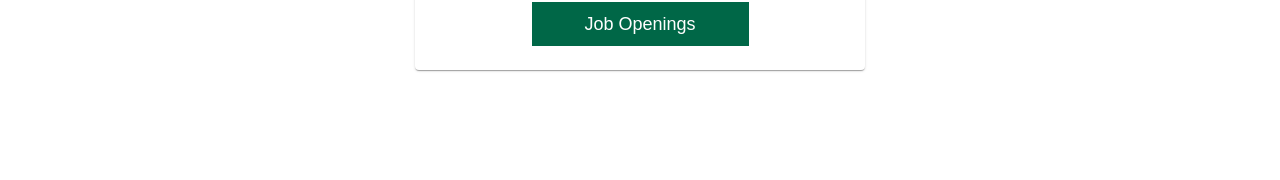
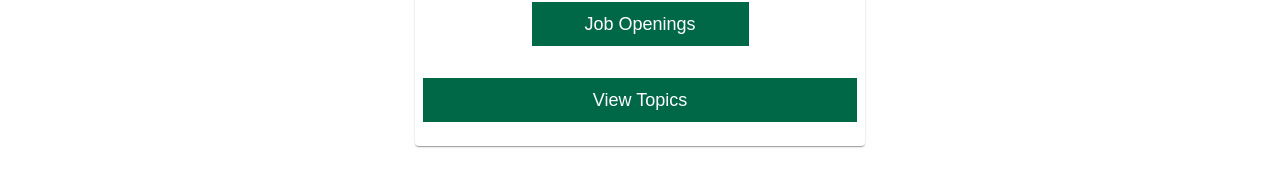
Before and after one commit to Sanjay-13/AngularFrontEnd, an Angular app: page /home in a window 1280 px wide. Shown: the part 520-700 px from the top of the page. Built offline with nearby package versions, Linux system fonts and the light colour scheme.

Commit message:
Added View topics button to home page

```diff
--- a/src/app/home/home.component.css
+++ b/src/app/home/home.component.css
@@ -10,6 +10,7 @@
         margin: auto;
         text-align: center;
         font-family: arial;
+
     }
 .container button {
         border: none;
@@ -25,3 +26,15 @@
 .container img{
     width:100%
 }
+.container #topics{
+    border: none;
+    outline: 1;
+    padding: 12px;
+    color: white;
+    background-color: #006747;
+    text-align: center;
+    cursor: pointer;
+    width:100%;
+    font-size: 18px;
+
+  }
--- a/src/app/home/home.component.html
+++ b/src/app/home/home.component.html
@@ -9,6 +9,10 @@
             <mat-card-actions>
                 <button mat-raised-button color="" onclick="window.location.href = 'https://www.governmentjobs.com/careers/nwmissouri/promotionaljobs';">Job Openings</button>
             </mat-card-actions>
+            <mat-card-actions>
+                <button id="topics" routerLink="/list" >View Topics</button>
+            </mat-card-actions>
         </mat-card-content>
     </mat-card>
+
 </div>
```
Also changed, not shown: src/app/home/header/header.component.css (line endings or trailing spaces).
